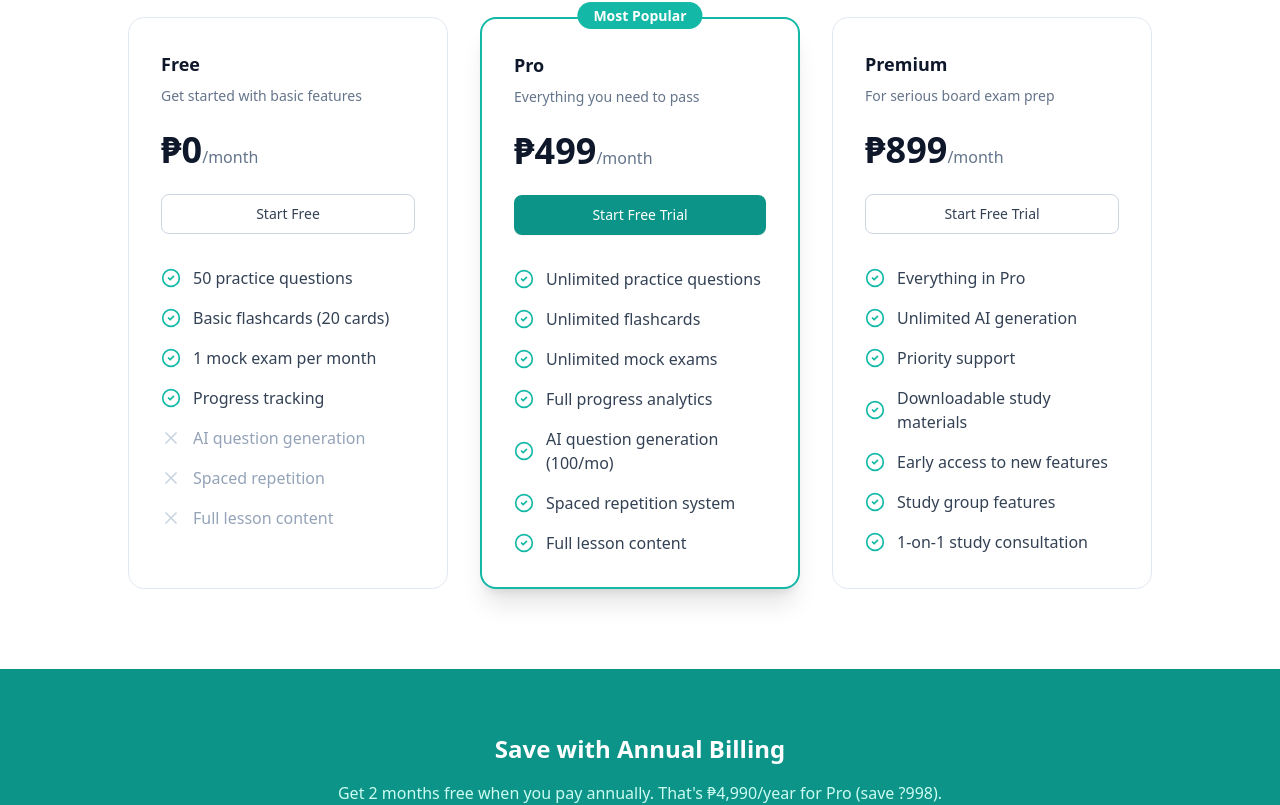
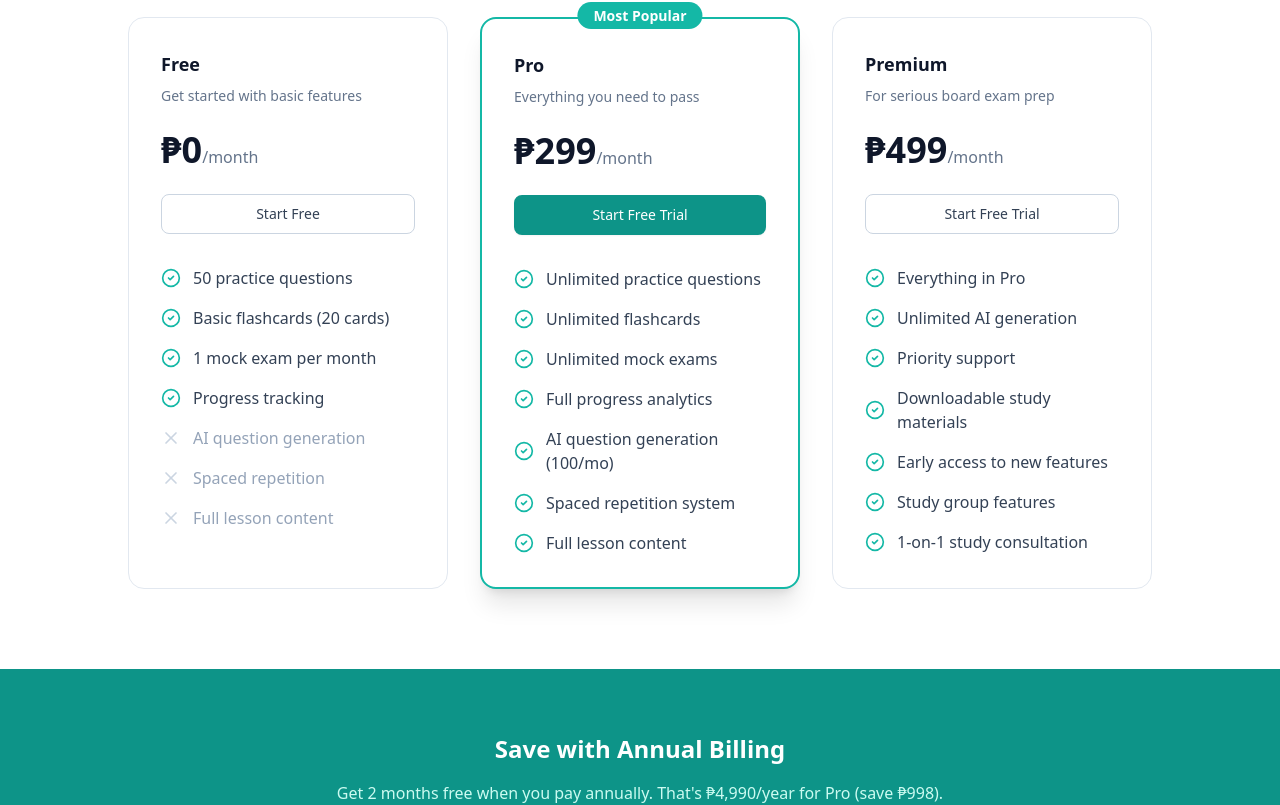
Before and after one commit to only-keanu/blepp-review, a React (Vite) app: page /pricing in a window 1280 px wide. Shown: the part 416-1221 px from the top of the page. Built offline with nearby package versions, Linux system fonts and the light colour scheme; no server answers.

Commit message:
feat: update pricing details on PricingPage for subscription plans

```diff
--- a/src/pages/PricingPage.tsx
+++ b/src/pages/PricingPage.tsx
@@ -63,7 +63,7 @@ export function PricingPage() {
               </p>
               <div className="mb-6">
                 <span className="text-4xl font-extrabold text-slate-900">
-                  ₱499
+                  ₱299
                 </span>
                 <span className="text-slate-500">/month</span>
               </div>
@@ -96,7 +96,7 @@ export function PricingPage() {
               </p>
               <div className="mb-6">
                 <span className="text-4xl font-extrabold text-slate-900">
-                  ₱899
+                  ₱499
                 </span>
                 <span className="text-slate-500">/month</span>
               </div>
@@ -134,7 +134,7 @@ export function PricingPage() {
           </h2>
           <p className="text-teal-100 mb-6">
             Get 2 months free when you pay annually. That's ₱4,990/year for Pro
-            (save ?998).
+            (save ₱998).
           </p>
           <Link to="/auth/register">
             <Button
```
